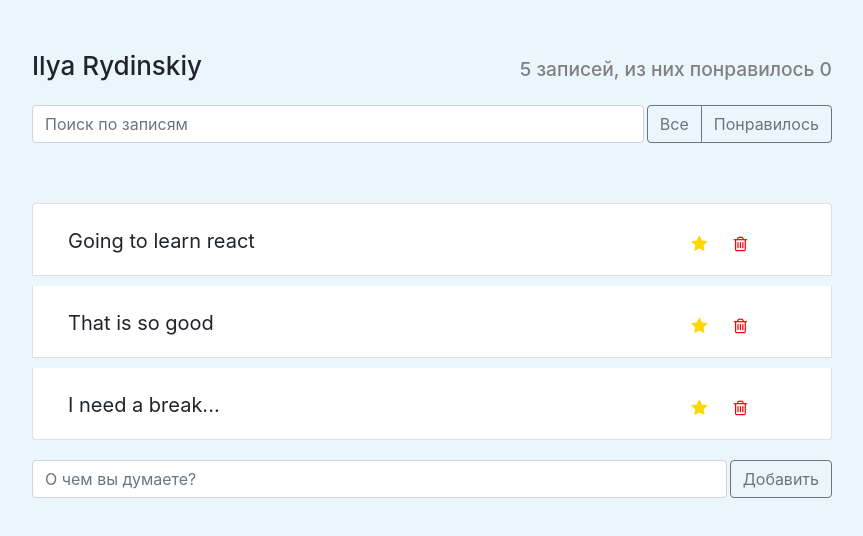
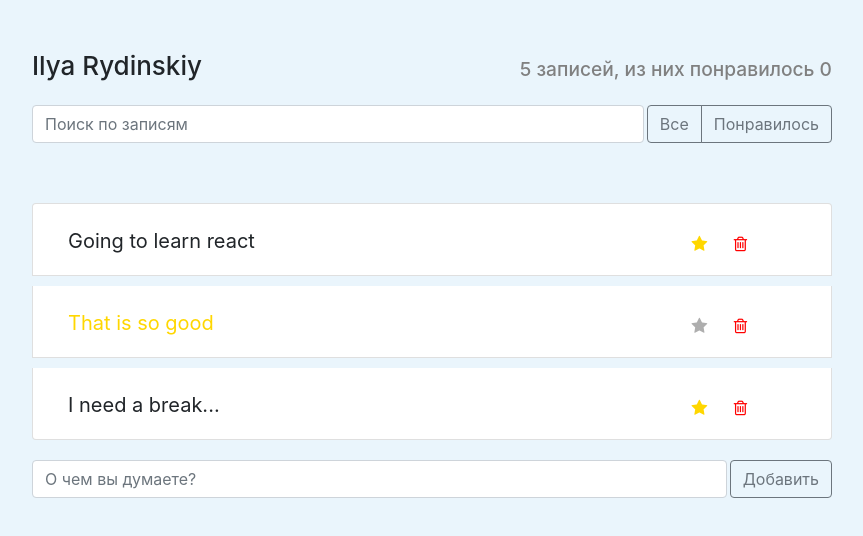
Before and after one commit to K1nGsmaN-hub/my-twitter, a React (Create React App) app: page / in a window 1280 px wide. Shown: the top 536 px of the page, without its empty margins (208-1071 px from the left). Built offline with nearby package versions, Linux system fonts and the light colour scheme.

Commit message:
added refactoring functional to post-list

```diff
--- a/src/components/post-list-item/post-list-item.js
+++ b/src/components/post-list-item/post-list-item.js
@@ -2,29 +2,8 @@ import React, {Component} from 'react';
 import './post-list-item.css'
 
 class PostListItem extends Component {
-  constructor(props) {
-    super(props);
-    this.state = {
-      important: false,
-      like: false
-    }
-  }
-
-  addImportant = () => {
-    this.setState(({important}) => ({
-      important: !important
-    }))
-  }
-
-  addLike = () => {
-    this.setState(({like}) => ({
-      like: !like
-    }))
-  }
-
   render() {
-    const {label, onDelete} = this.props
-    const {important, like} = this.state
+    const {label, onDelete, onToggleLiked, onToggleImportant, important, like} = this.props
 
     let classNames = 'app-list-item d-flex justify-content-between'
     if (important) {
@@ -37,11 +16,11 @@ class PostListItem extends Component {
 
     return (
         <div className={classNames}>
-        <span className="app-list-item-label" onClick={this.addLike}>
+        <span className="app-list-item-label" onClick={onToggleLiked}>
           {label}
         </span>
           <div className="d-flex justify-content-center align-items-center">
-            <button onClick={this.addImportant} className="btn-star btn-sm">
+            <button onClick={onToggleImportant} className="btn-star btn-sm">
               <i className="fa fa-star"></i>
             </button>
             <button className="btn-trash btn-sm" onClick={onDelete}>
--- a/src/components/post-list/post-list.js
+++ b/src/components/post-list/post-list.js
@@ -3,7 +3,7 @@ import './post-list.css'
 
 import PostListItem from '../post-list-item/post-list-item'
 
-const PostList = ({posts, onDelete}) => {
+const PostList = ({posts, onDelete, onToggleImportant, onToggleLiked}) => {
   const elements = posts.map(item => {
     return (
         <li key={item.key} className='list-group-item'>
@@ -11,7 +11,10 @@ const PostList = ({posts, onDelete}) => {
               // {..item} // object spread operator
               label={item.label}
               important={item.important}
+              like={item.like}
               onDelete={() => onDelete(item.key)}
+              onToggleImportant={()=> onToggleImportant(item.key)}
+              onToggleLiked={()=> onToggleLiked(item.key)}
           />
         </li>
     )
```
